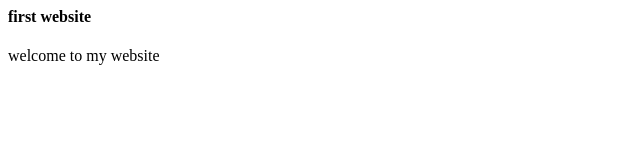
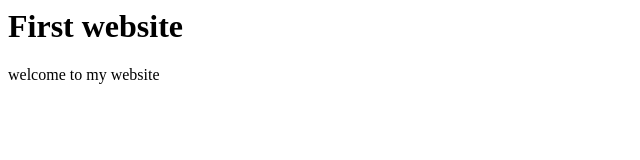
Before and after one commit to NguyenVoThienNhan/s3877788.github.io, a plain HTML site: page index.html in a window 1280 px wide. Shown: the whole page, without its empty margins (0-640 px from the left). Drawn offline with Linux system fonts and the light colour scheme.

Commit message:
change title

```diff
--- a/index.html
+++ b/index.html
@@ -5,7 +5,7 @@
         </title>
     </head>
     <body>
-        <h4>first website</h4>
+        <h1>First website</h1>
         <p>welcome to my website</p>
     </body>
 </html>
```
